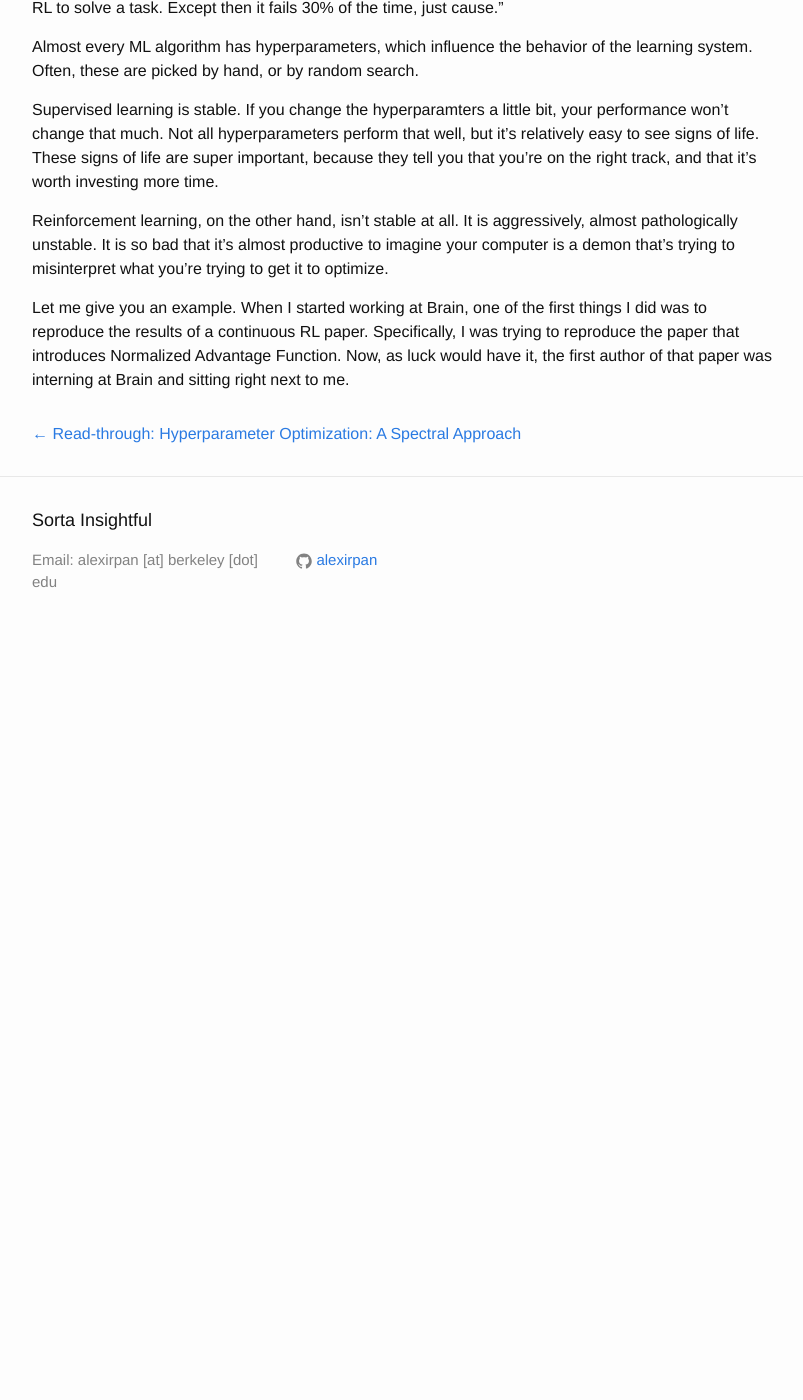
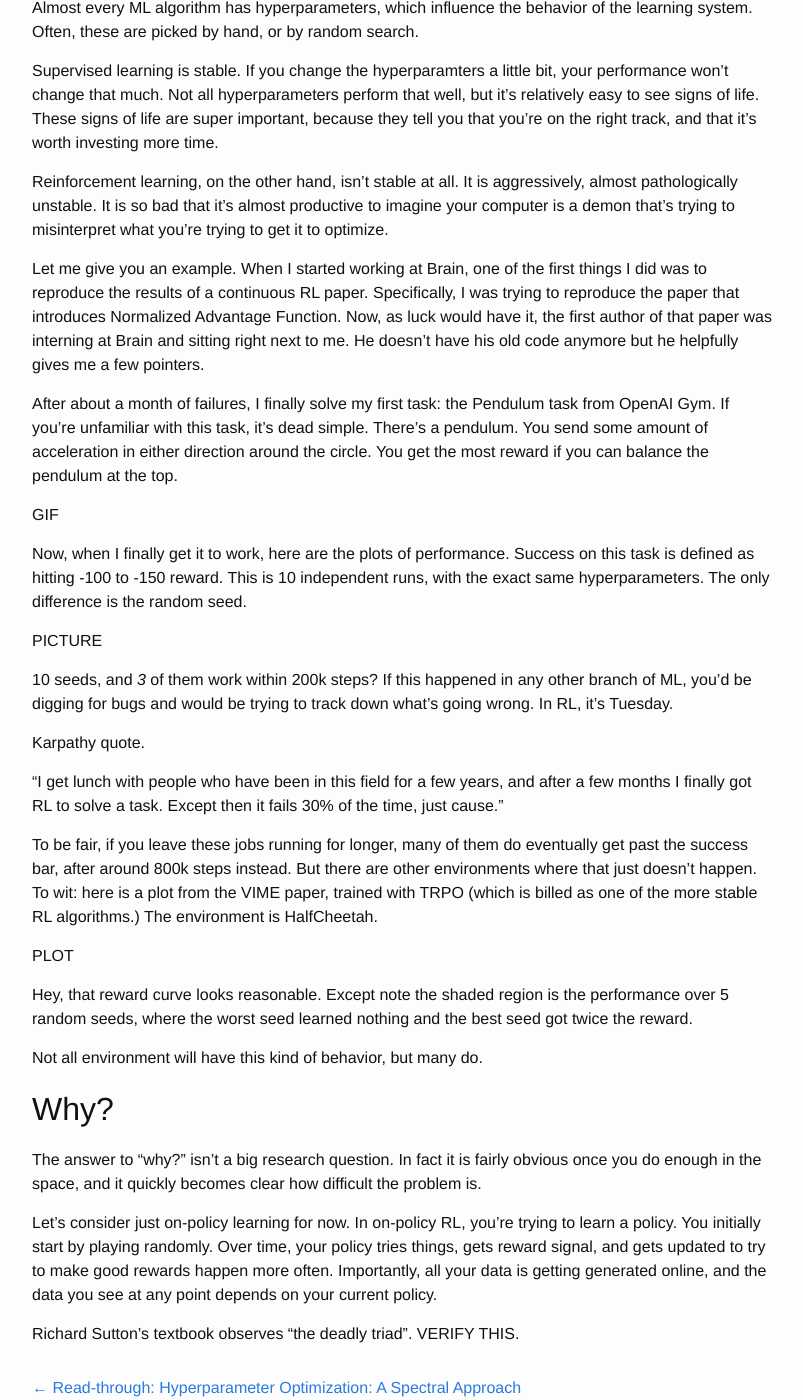
Before and after one commit to alexirpan/alexirpan.github.io, a Jekyll site: the page built from _posts/2017-08-05-rl-hard.markdown, in a window 1280 px wide and 1400 px high, scrolled down 710 px. Shown: the whole window, without its empty margins (238-1041 px from the left). Built offline with Jekyll 4.4.1, drawn with Linux system fonts in a browser that asks for light colours; nearby versions of some CDN libraries; before the commit the page ends 1364 px from its top, so only the background shows below that; some of the changed text lies outside the part shown.

Commit message:
Restarting this post

```diff
--- a/_posts/2017-08-05-rl-hard.markdown
+++ b/_posts/2017-08-05-rl-hard.markdown
@@ -4,10 +4,15 @@ title:  "Reinforcement Learning Doesn't Work Yet"
 date:   2017-08-05 01:31:00 -0700
 ---
 
-*Colored by personal experience. It's been about 6 months since I implemented RL myself, but from what I hear, not a lot has changed.*
+*Like all rants, this should be taken with a grain of salt.*
 
-If you ask me if reinforcement learning can solve your problem, I'll tell
-you it can't, and I think this is correct about 70% of the time.
+*I mostly cite papers from Berkeley and DeepMind, because I know more about them.
+Apologies if I missed a paper you think is relevant.*
+
+I once mused that whenever people ask me if RL can solve their problem, I tell
+them it can't, and about 70% of the time I'm right. Now, people don't actually
+ask me that enough for me to figure out how accurate I am, but in general
+people heavily overestimate what reinforcement learning can do.
 
 Reinforcement learning has mountains and mountains of hype behind it. I think
 RL certainly deserves a lot of hype, but not as much as it's currently getting,
@@ -47,4 +46,60 @@ Let me give you an example. When I started working at Brain, one of the first
 things I did was to reproduce the results of a continuous RL paper. Specifically,
 I was trying to reproduce the paper that introduces Normalized Advantage Function.
 Now, as luck would have it, the first author of that paper was interning at
-Brain and sitting right next to me.
+Brain and sitting right next to me. He doesn't have his old code anymore but he
+helpfully gives me a few pointers.
+
+After about a month of failures, I finally solve my first task: the Pendulum
+task from OpenAI Gym. If you're unfamiliar with this task, it's dead simple.
+There's a pendulum. You send some amount of acceleration in either direction
+around the circle. You get the most reward if you can balance the pendulum at
+the top.
+
+GIF
+
+Now, when I finally get it to work, here are the plots of performance. Success
+on this task is defined as hitting -100 to -150 reward. This is 10 independent
+runs, with the exact same hyperparameters. The only difference is the random seed.
+
+PICTURE
+
+10 seeds, and *3* of them work within 200k steps? If this happened in any other
+branch of ML, you'd be digging for bugs and would be trying to track down what's
+going wrong. In RL, it's Tuesday.
+
+Karpathy quote.
+
+"I get lunch with people who have been in this field for a few years,
+and after a few months I finally got RL to solve a task. Except then it
+fails 30% of the time, just cause."
+
+To be fair, if you leave these jobs running for longer, many of them do
+eventually get past the success bar, after around 800k steps instead. But there
+are other environments where that just doesn't happen. To wit: here is a plot
+from the VIME paper, trained with TRPO (which is billed as one of the more stable
+RL algorithms.) The environment is HalfCheetah.
+
+PLOT
+
+Hey, that reward curve looks reasonable. Except note the shaded region is the
+performance over 5 random seeds, where the worst seed learned nothing and the
+best seed got twice the reward.
+
+Not all environment will have this kind of behavior, but many do.
+
+
+Why?
+---------------------------------------------------------------------------
+
+The answer to "why?" isn't a big research question. In fact it is fairly obvious
+once you do enough in the space, and it quickly becomes clear how difficult the
+problem is.
+
+Let's consider just on-policy learning for now. In on-policy RL, you're trying
+to learn a policy. You initially start by playing randomly. Over time, your policy
+tries things, gets reward signal, and gets updated to try to make good rewards
+happen more often. Importantly, all your data is getting generated online, and
+the data you see at any point depends on your current policy.
+
+Richard Sutton's textbook
+observes "the deadly triad". VERIFY THIS.
```
Also changed, not shown: other parts of _posts/2017-08-05-rl-hard.markdown (+1 -7 lines).
